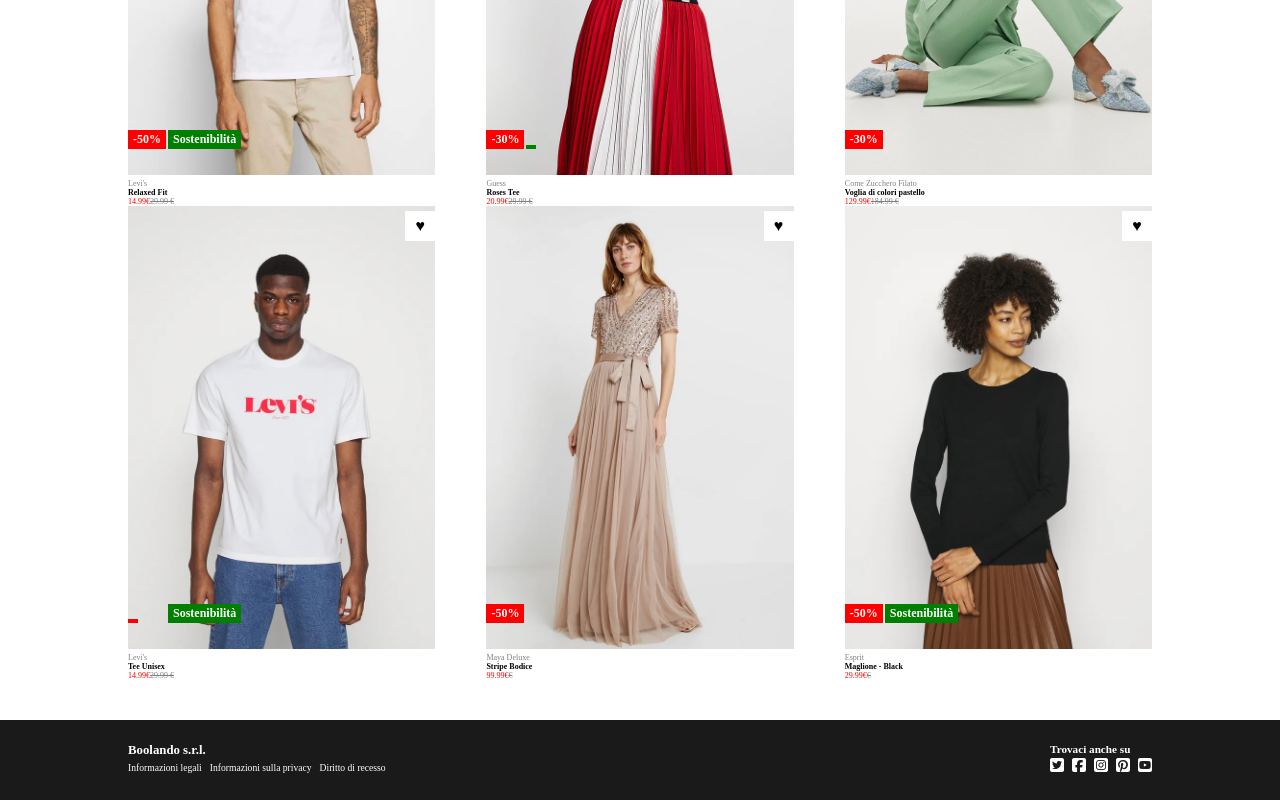
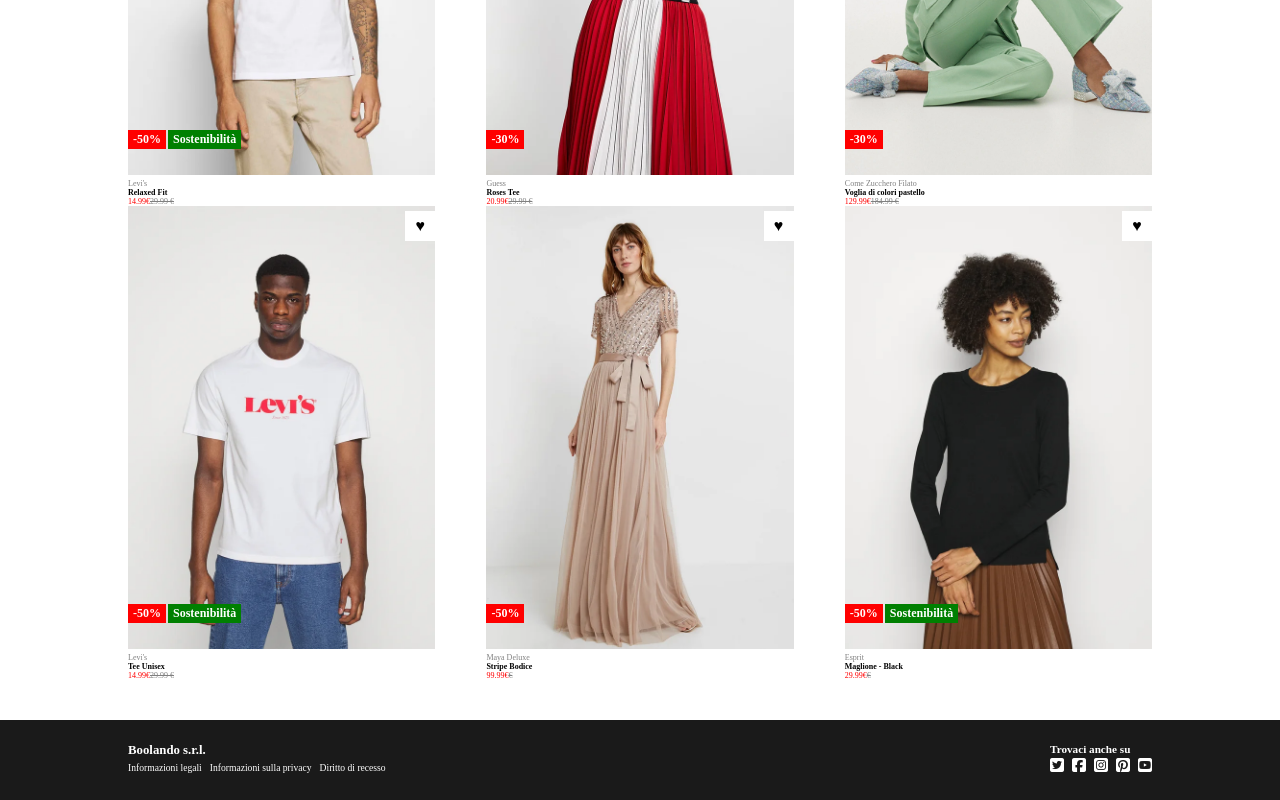
Before and after one commit to Seko461/vite-boolando, a Vue app: page / in a window 1280 px wide. Shown: the part 349-1149 px from the top of the page. Built offline with nearby package versions, Linux system fonts and the light colour scheme; data requests are answered from the project's data file.

Commit message:
add call API by json-server

```diff
--- a/src/components/AppFooter.vue
+++ b/src/components/AppFooter.vue
@@ -1,8 +1,19 @@
 <script >
-
+import { state } from '../state.js';
 export default {
     name: 'AppFooter',
     components: {
+
+    },
+    data() {
+        return {
+            products: [],
+            state
+        }
+    },
+    mounted() {
+
+        console.log(this.state.message);
 
     }
 }
@@ -21,6 +32,7 @@ export default {
                     <li>Informazioni legali</li>
                     <li>Informazioni sulla privacy</li>
                     <li>Diritto di recesso</li>
+                    <!-- <li>{{ state.message }}</li> -->
                 </ul>
             </div>
             <div class="find_us">
--- a/src/components/AppMain.vue
+++ b/src/components/AppMain.vue
@@ -1,8 +1,9 @@
 <script >
 import ProductCard from './ProductCard.vue';
-import { infoCardA } from '../info_cards_a';
-import { infoCardB } from '../info_cards_b';
-import axios from 'axios';
+// import { infoCardA } from '../info_cards_a';
+// import { infoCardB } from '../info_cards_b';
+
+import { state } from '../state.js'
 
 export default {
     name: 'AppMain',
@@ -11,15 +12,20 @@ export default {
     },
     data() {
         return {
-            products: []
+
+            state
         }
     },
     mounted() {
-        axios.get('http://localhost:3000/products')
-            .then(response => {
-                console.log(response);
-                this.products = response.data
-            })
+
+        console.log(this.state);
+        this.state.getProducts(this.state.base_products_api_url)
+
+        // axios.get('http://localhost:3000/products')
+        //     .then(response => {
+        //         console.log(response);
+        //         this.state.products = response.data
+        //     })
     }
 
 }
@@ -34,7 +40,7 @@ export default {
         <div class="container">
             <!-- --------first row ------------->
             <div class="row">
-                <ProductCard :product="product" :key="product.id" v-for="product in products" />
+                <ProductCard :product="product" :key="product.id" v-for="product in state.products" />
 
 
             </div>
--- a/src/db.json
+++ b/src/db.json
@@ -19,6 +19,7 @@
             "title": "Roses Tee",
             "initialPrice": 29.99,
             "finalPrice": 20.99,
+            "eco": "None",
             "discount": "-30%"
         },
         {
@@ -41,8 +42,7 @@
             "initialPrice": 29.99,
             "finalPrice": 14.99,
             "eco": "Sostenibilità",
-            "type": "discount",
-            "value": "-50%"
+            "discount": "-50%"
         },
         {
             "id": 5,
--- /dev/null
+++ b/src/state.js
@@ -0,0 +1,21 @@
+import { reactive } from 'vue';
+import axios from 'axios';
+
+//global state
+export const state = reactive({
+    //State (data)
+    message: 'this is a test',
+    products: [],
+    base_products_api_url: 'http://localhost:3000/products',
+    //Actions (methods) that change the state
+    getProducts(url) {
+        axios.get(url)
+            .then(response => {
+                console.log(response);
+                this.products = response.data
+            })
+            .catch(err => {
+                console.error(err.message)
+            })
+    }
+})
```
